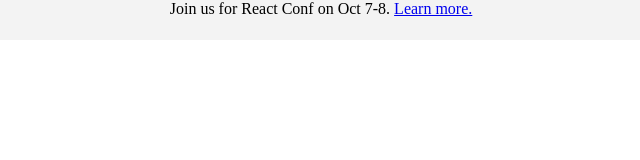
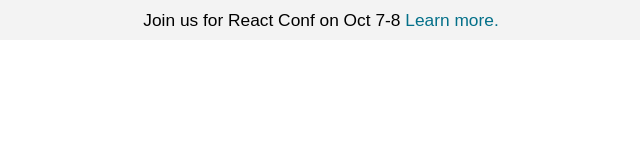
Before and after one commit to NCMuthunayaka/web-system-tech---practical, a plain HTML site: page index.html in a window 1280 px wide. Shown: the whole page, without its empty margins (319-959 px from the left). Drawn offline with Linux system fonts and the light colour scheme.

Commit message:
configur the header

```diff
--- a/index.html
+++ b/index.html
@@ -8,7 +8,7 @@
 
 <body>
     <header>
-        <p> Join us for React Conf on Oct 7-8.
+        <p class="invite"> Join us for React Conf on Oct 7-8
             <a href="https://conf.react.dev/" target="_blank">Learn more.</a></p>
     </header>
 
--- a/style.css
+++ b/style.css
@@ -9,10 +9,20 @@ header{
     background: #f3f3f3;
     padding: 0;
     margin-top:0;
+    display: grid;
+    place-items: center;
     text-align: center;
+
 }
 
-body {
-  margin: 0;
-  padding: 0;
+.invite{
+   font-family:Arial, Helvetica, sans-serif;
+   font-size: 13pt;
+
 }
+.invite>a{
+  text-decoration:none ;
+  color: rgb(4, 112, 137);
+
+
+}
```
